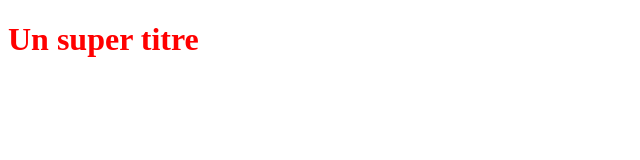
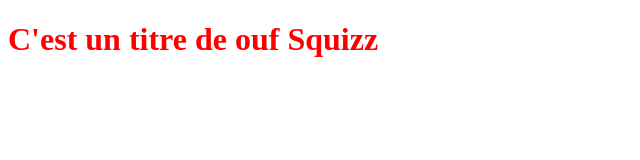
Before and after one commit to QbHugo/openclassrooms2025, a plain HTML site: page index.html in a window 1280 px wide. Shown: the whole page, without its empty margins (0-640 px from the left). Drawn offline with Linux system fonts and the light colour scheme.

Commit message:
Modification du titre Squizz

```diff
--- a/index.html
+++ b/index.html
@@ -5,6 +5,6 @@
    <link rel="stylesheet" type="text/css" href="styles.css">
 </head>
 <body>
-   <h1>Un super titre</h1>
+   <h1>C'est un titre de ouf Squizz</h1>
 </body>
 </html>
```
